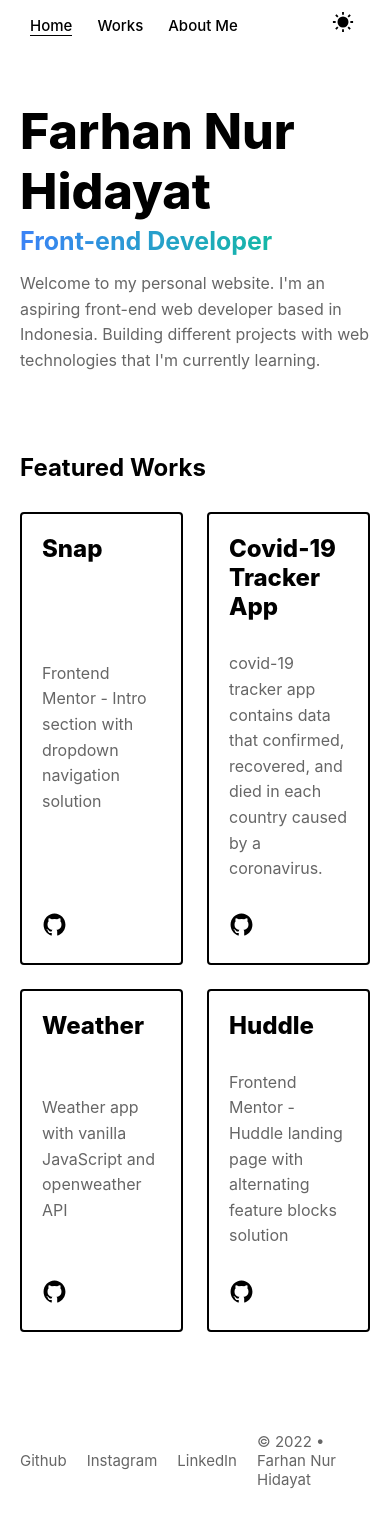
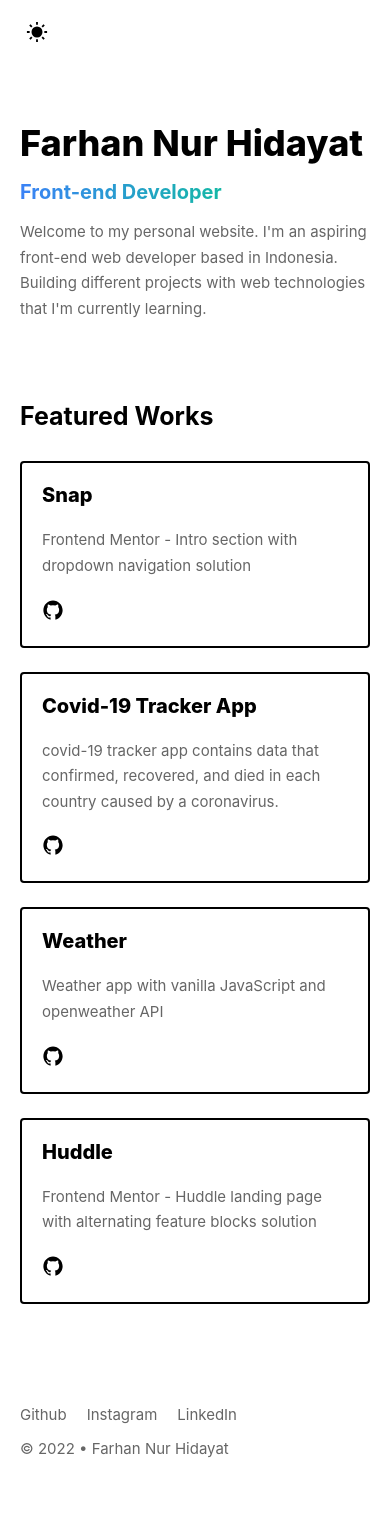
Before and after one commit to farhannhdyt/www, a React (Vite) app: page / in a window 390 px wide. Shown: the top 1528 px of the page. Built offline with nearby package versions, Linux system fonts and the light colour scheme.

Commit message:
completing responsive design on home page

```diff
--- a/src/components/Banner/styles.jsx
+++ b/src/components/Banner/styles.jsx
@@ -22,4 +22,19 @@ export const StyledBanner = styled.section`
       ${(props) => props.theme.secondaryGradientColor}
     );
   }
+
+  @media screen and (max-width: 600px) {
+    h1 {
+      font-size: 36px;
+      margin-bottom: 10px;
+    }
+
+    span {
+      font-size: 20px;
+    }
+
+    p {
+      font-size: 15px;
+    }
+  }
 `
--- a/src/components/Card/styles.jsx
+++ b/src/components/Card/styles.jsx
@@ -22,4 +22,16 @@ export const StyledCard = styled.div`
     font-size: 25px;
     color: ${(props) => props.theme.primaryTextColor};
   }
+
+  @media screen and (max-width: 600px) {
+    gap: 20px;
+
+    h2 {
+      font-size: 20px;
+    }
+
+    a {
+      font-size: 22px;
+    }
+  }
 `
--- a/src/components/Footer/styles.jsx
+++ b/src/components/Footer/styles.jsx
@@ -36,4 +36,10 @@ export const StyledFlex = styled.div`
     color: ${(props) => props.theme.secondaryTextColor};
     font-size: 15px;
   }
+
+  @media screen and (max-width: 600px) {
+    flex-direction: column;
+    gap: 15px;
+    align-items: flex-start;
+  }
 `
--- /dev/null
+++ b/src/components/Grid/index.jsx
@@ -0,0 +1,12 @@
+import PropTypes from 'react'
+import { StyledGrid } from './styles'
+
+const Grid = ({ children }) => {
+  return <StyledGrid>{children}</StyledGrid>
+}
+
+Grid.propTypes = {
+  children: PropTypes.node
+}
+
+export { Grid }
--- /dev/null
+++ b/src/components/Grid/styles.jsx
@@ -0,0 +1,11 @@
+import styled from 'styled-components'
+
+export const StyledGrid = styled.div`
+  display: grid;
+  grid-template-columns: repeat(2, 1fr);
+  gap: 1.5rem;
+
+  @media screen and (max-width: 600px) {
+    grid-template-columns: 1fr;
+  }
+`
--- a/src/components/Header/styles.jsx
+++ b/src/components/Header/styles.jsx
@@ -5,16 +5,21 @@ export const StyledHeader = styled.header`
   padding-bottom: 20px;
   position: sticky;
   top: 0;
-  backdrop-filter: saturate(180%) blur(5px);
+  backdrop-filter: blur(16px);
   transition: 0.2s;
   border-bottom: 1px solid transparent;
 
   &.scroll {
-    border-bottom: 1px solid ${(props) => props.theme.primaryBorderColor};
+    box-shadow: inset 0 -1px 0 0 ${(props) => props.theme.headerBorderBottom};
   }
 
   @media screen and (max-width: 600px) {
-    padding: 10px;
+    padding-top: 20px;
+    padding-bottom: 20px;
+
+    ul {
+      display: none;
+    }
   }
 `
 
--- a/src/components/index.js
+++ b/src/components/index.js
@@ -4,3 +4,4 @@ export * from './Banner'
 export * from './DotBreak'
 export * from './Card'
 export * from './Footer'
+export * from './Grid'
--- a/src/pages/Home/index.jsx
+++ b/src/pages/Home/index.jsx
@@ -1,6 +1,5 @@
-import { useState } from 'react'
-import { Banner, Card, DotBreak } from '../../components'
-import { StyledFeaturedWorks, StyledGrid } from './styles'
+import { Banner, Card, Grid } from '../../components'
+import { StyledFeaturedWorks } from './styles'
 import { projects } from '../../data/projects'
 
 const Home = () => {
@@ -12,7 +11,7 @@ const Home = () => {
 
       <StyledFeaturedWorks>
         <h2 className="featured-title">Featured Works</h2>
-        <StyledGrid>
+        <Grid>
           {handleFilteredProjects.map((filteredProject) => (
             <Card
               title={filteredProject.title}
@@ -20,7 +19,7 @@ const Home = () => {
               github={filteredProject.github}
             />
           ))}
-        </StyledGrid>
+        </Grid>
       </StyledFeaturedWorks>
     </section>
   )
--- a/src/pages/Home/styles.jsx
+++ b/src/pages/Home/styles.jsx
@@ -1,15 +1,16 @@
 import styled from 'styled-components'
-
-export const StyledGrid = styled.div`
-  display: grid;
-  grid-template-columns: repeat(2, 1fr);
-  gap: 1.5rem;
-`
 
 export const StyledFeaturedWorks = styled.div`
   margin-top: 5rem;
 
   h2.featured-title {
     margin-bottom: 30px;
+    font-size: 30px;
+  }
+
+  @media screen and (max-width: 600px) {
+    h2.featured-title {
+      font-size: 25px;
+    }
   }
 `
--- a/src/styles/global.jsx
+++ b/src/styles/global.jsx
@@ -45,4 +45,10 @@ export const GlobalStyle = createGlobalStyle`
     background-color: #f81ce5;
     color: #fff;
   }
+
+  @media screen and (max-width: 600px) {
+    p {
+      font-size: 15px;
+    }
+  }
 `
--- a/src/styles/variables.jsx
+++ b/src/styles/variables.jsx
@@ -9,7 +9,8 @@ export const darkColors = {
   primaryGradientColor: '#3b82f6',
   secondaryGradientColor: '#14b8a6',
   backgroundHoverColor: '#fff',
-  foregroundHoverColor: '#000'
+  foregroundHoverColor: '#000',
+  headerBorderBottom: 'hsla(0,0%,100%,.1)'
 }
 
 export const lightColors = {
@@ -22,7 +23,8 @@ export const lightColors = {
   primaryGradientColor: '#3b82f6',
   secondaryGradientColor: '#14b8a6',
   backgroundHoverColor: '#000',
-  foregroundHoverColor: '#fff'
+  foregroundHoverColor: '#fff',
+  headerBorderBottom: 'rgba(0,0,0,.1)'
 }
 
 export const fonts = {
```
